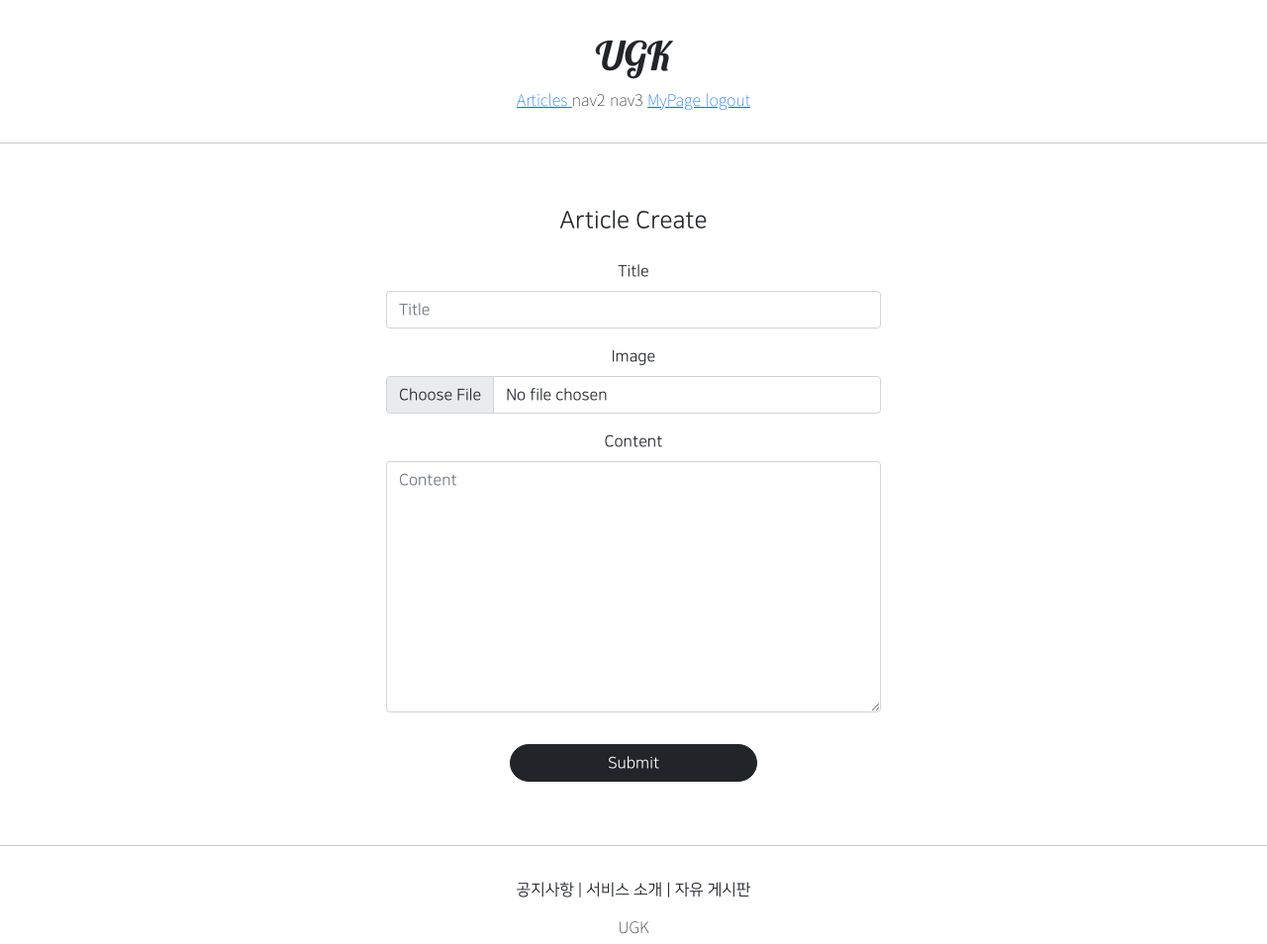
After one commit to ugkim08/Django_study, a Django app: page /articles/create/ in a window 1280 px wide. The commit adds this page. Shown: the whole page at 99% size. Run offline with Django 3.2, Linux system fonts and the light colour scheme; the visitor is signed in with stand-in values (Sample User, id 1); some libraries are stand-ins or nearby versions.

Commit message:
Django class 35_1

```diff
--- /dev/null
+++ b/articleapp/forms.py
@@ -0,0 +1,9 @@
+from django.forms import ModelForm
+
+from articleapp.models import Article
+
+
+class ArticleCreationForm(ModelForm):
+    class Meta:
+        model = Article
+        fields = ['title', 'image', 'content']
--- a/articleapp/models.py
+++ b/articleapp/models.py
@@ -1,5 +1,14 @@
+from django.contrib.auth.models import User
 from django.db import models
 
 # Create your models here.
 
 # created_at = models.DataField(auto_now_add=True, null=True)
+
+# 36강_ 10번 라인은 게시글을 작성한 유저가 탈퇴하더라도 해당 게시물이 삭제되지 않도록 세팅하는 코드
+class Article(models.Model):
+    writer = models.ForeignKey(User, on_delete=models.SET_NULL, related_name='artice', null=True)
+    title = models.CharField(max_length=200, null=True)
+    image = models.ImageField(upload_to='article/', null=False)
+    content = models.TextField(null=True)
+    created_at = models.DateField(auto_created=True, null=True)
--- /dev/null
+++ b/articleapp/templates/articleapp/create.html
@@ -0,0 +1,20 @@
+{% extends 'base.html' %}
+{% load bootstrap4 %}
+
+{% block content %}
+
+    <div style="text-align: center; max-width: 500px; margin: 4rem auto">
+        <div>
+            <h4 class="mb-4">
+                Article Create
+            </h4>
+        </div>
+        <form action="{% url 'articleapp:create' %}" method="post", enctype="multipart/form-data">
+           {% csrf_token %}
+            {% bootstrap_form form %}
+            <input type="submit" class="btn btn-dark rounded-pill col-6 mt-3">
+        </form>
+
+    </div>
+
+{% endblock %}
--- a/articleapp/templates/articleapp/list.html
+++ b/articleapp/templates/articleapp/list.html
@@ -63,6 +63,12 @@
     </div>
   </div>
 
+  <div style="text-align:center">
+    <a href="{% url 'articleapp:create' %}" class="btn btn-dark rounded-pill col-3 mt-3 mb-3">
+      Create Article
+    </a>
+  </div>
+
   <script src="{% static 'js/magicgrid.js' %}"></script>
 
 {% endblock %}
--- a/articleapp/urls.py
+++ b/articleapp/urls.py
@@ -1,6 +1,14 @@
 from django.urls import path
 from django.views.generic import TemplateView
 
+from articleapp.views import ArticleCreateView, ArticleDetailView, ArticleUpdateView, ArticleDeleteView
+
+app_name = 'articleapp'
+
 urlpatterns = [
-    path('list/', TemplateView.as_view(template_name='articleapp/list.html'), name='list')
+    path('list/', TemplateView.as_view(template_name='articleapp/list.html'), name='list'),
+    path('create/', ArticleCreateView.as_view(), name='create'),
+    path('detail/<int:pk>', ArticleDetailView.as_view(), name='detail'),
+    path('update/<int:pk>', ArticleUpdateView.as_view(), name='update'),
+    path('delete/<int:pk>', ArticleDeleteView.as_view(), name='delete'),
 ]
--- a/articleapp/views.py
+++ b/articleapp/views.py
@@ -1,3 +1,53 @@
+from django.contrib.auth.decorators import login_required
 from django.shortcuts import render
 
 # Create your views here.
+from django.urls import reverse, reverse_lazy
+from django.utils.decorators import method_decorator
+from django.views.generic import CreateView, DetailView, UpdateView, DeleteView
+
+from articleapp.decorators import article_ownership_required
+from articleapp.forms import ArticleCreationForm
+from articleapp.models import Article
+
+
+
+@method_decorator(login_required, 'get')
+@method_decorator(login_required, 'post')
+class ArticleCreateView(CreateView):
+    model = Article
+    form_class = ArticleCreationForm
+    template_name = 'articleapp/create.html'
+
+    def form_valid(self, form):
+        temp_article = form.save(commit=False)
+        temp_article.writer = self.request.user
+        temp_article.save()
+        return super().form_valid(form)
+
+    def get_success_url(self):
+        return reverse('articleapp:detail', kwargs={'pk': self.object.pk})
+
+class ArticleDetailView(DetailView):
+    model = Article
+    context_object_name = 'target_article'
+    template_name = 'articleapp/detail.html'
+
+@method_decorator(article_ownership_required, 'get')
+@method_decorator(article_ownership_required, 'post')
+class ArticleUpdateView(UpdateView):
+    model = Article
+    form_class = ArticleCreationForm
+    context_object_name = 'target_article'
+    template_name = 'articleapp/update.html'
+
+    def get_success_url(self):
+        return reverse('articleapp:detail', kwargs={'pk': self.object.pk})
+
+@method_decorator(article_ownership_required, 'get')
+@method_decorator(article_ownership_required, 'post')
+class ArticleDeleteView(DeleteView):
+    model = Article
+    context_object_name = 'target_article'
+    success_url = reverse_lazy('articleapp:list')
+    template_name = 'articleapp/delete.html'
--- a/templates/header.html
+++ b/templates/header.html
@@ -3,7 +3,9 @@
         <h1 class="ugk_header_logo">UGK</h1>
     </div>
     <div class="ugk_header_menu">
-        <span>nav1</span>
+        <a href="{% url 'articleapp:list' %}">
+            <span>Articles</span>
+        </a>
         <span>nav2</span>
         <span>nav3</span>
         <!--22강 // 10번 라인 : 유저가 로그인 되지 않았다면 12번 라인에 있는 로그인을 보여주고,       -->
--- a/ugk/urls.py
+++ b/ugk/urls.py
@@ -20,7 +20,7 @@ from django.urls import path, include
 
 urlpatterns = [
     path('admin/', admin.site.urls),
-    path('account/', include('accountapp.urls')),
+    path('accounts/', include('accountapp.urls')),
     path('profiles/', include('profileapp.urls')),
     path('articles/', include('articleapp.urls')),
 ] + static(settings.MEDIA_URL, document_root=settings.MEDIA_ROOT)
```
Also changed, not shown: articleapp/decorators.py (added, +12 -0 lines), articleapp/templates/articleapp/delete.html (added, +18 -0 lines), articleapp/templates/articleapp/detail.html (added, +33 -0 lines), articleapp/templates/articleapp/update.html (added, +20 -0 lines), articleapp/migrations/0001_initial.py (added), 1 other file.
